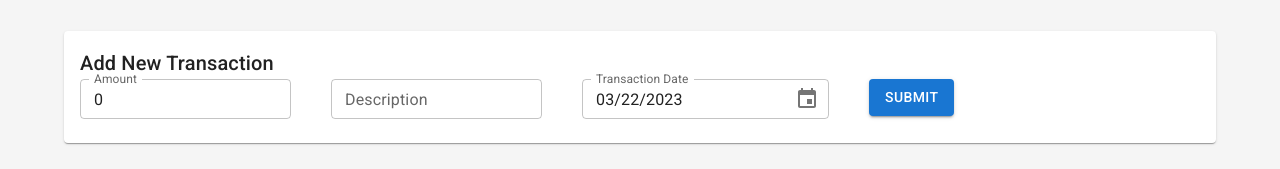
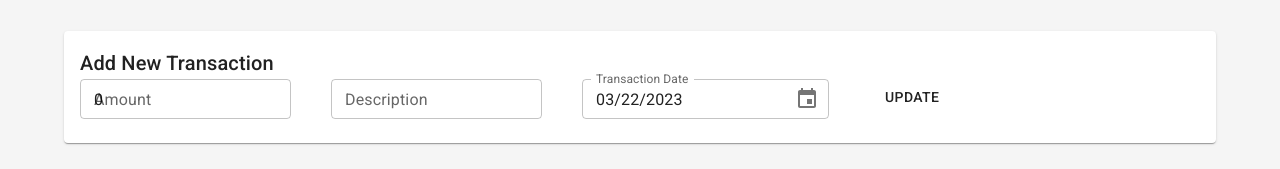
Before and after one commit to tduyphat/MERN-Expense-Tracker-VAMK-Thesis-2023, a React (Create React App) app in the folder client/: page / in a window 1280 px wide. Shown: the part 121-290 px from the top of the page. Built offline with nearby package versions, Linux system fonts and the light colour scheme; no server answers.

Commit message:
design the update function on the frontend

```diff
--- a/client/src/App.js
+++ b/client/src/App.js
@@ -6,6 +6,7 @@
 
 function App() {
   const [transactions, setTransactions] = useState([]);
+  const [editTransaction, setEditTransaction] = useState({});
 
   useEffect(() => {
     fetchTransactions();
@@ -21,8 +22,15 @@
     <div>
       <NavBar />
       <Container>
-        <TransactionForm fetchTransactions={fetchTransactions} />
-        <TransactionList transactions={transactions} fetchTransactions={fetchTransactions}/>
+        <TransactionForm
+          fetchTransactions={fetchTransactions}
+          editTransaction={editTransaction}
+        />
+        <TransactionList
+          transactions={transactions}
+          fetchTransactions={fetchTransactions}
+          setEditTransaction={setEditTransaction}
+        />
       </Container>
     </div>
   );
--- a/client/src/components/TransactionForm.js
+++ b/client/src/components/TransactionForm.js
@@ -1,4 +1,4 @@
-import { useState } from "react";
+import { useEffect, useState } from "react";
 import Card from "@mui/material/Card";
 import CardContent from "@mui/material/CardContent";
 import Typography from "@mui/material/Typography";
@@ -14,8 +14,17 @@
   date: new Date(),
 };
 
-export default function TransactionForm({ fetchTransactions }) {
+export default function TransactionForm({
+  fetchTransactions,
+  editTransaction,
+}) {
   const [form, setForm] = useState(InitialForm);
+
+  useEffect(() => {
+    if (editTransaction !== {}) {
+      setForm(editTransaction);
+    }
+  }, [editTransaction]);
 
   function handleChange(e) {
     console.log(e);
@@ -28,6 +37,15 @@
 
   async function handleSubmit(e) {
     e.preventDefault();
+    const res = editTransaction === {} ? create() : update()
+
+    if (res.ok) {
+      setForm(InitialForm);
+      fetchTransactions();
+    }
+  }
+
+  async function create() {
     const res = await fetch("http://localhost:4000/transaction", {
       method: "POST",
       body: JSON.stringify(form),
@@ -36,10 +54,19 @@
       },
     });
 
-    if (res.ok) {
-      setForm(InitialForm);
-      fetchTransactions()
-    }
+    return res
+  }
+
+  async function update() {
+    const res = await fetch(`http://localhost:4000/transaction/${editTransaction._id}`, {
+      method: "PATCH",
+      body: JSON.stringify(form),
+      headers: {
+        "content-type": "application/json",
+      },
+    });
+
+    return res
   }
 
   return (
@@ -78,9 +105,16 @@
               )}
             />
           </LocalizationProvider>
-          <Button type="submit" variant="contained">
-            Submit
-          </Button>
+          {editTransaction !== {} && (
+            <Button type="submit" variant="secondary">
+              Update
+            </Button>
+          )}
+          {editTransaction === {} && (
+            <Button type="submit" variant="contained">
+              Submit
+            </Button>
+          )}
         </form>
       </CardContent>
     </Card>
--- a/client/src/components/TransactionList.js
+++ b/client/src/components/TransactionList.js
@@ -10,18 +10,29 @@
 import EditSharpIcon from "@mui/icons-material/EditSharp";
 import DeleteSharpIcon from "@mui/icons-material/DeleteSharp";
 import IconButton from "@mui/material/IconButton";
+import dayjs from "dayjs";
 
-export default function TransactionList({ transactions, fetchTransactions }) {
+export default function TransactionList({
+  transactions,
+  fetchTransactions,
+  setEditTransaction,
+}) {
   async function remove(_id) {
-    if (!window.confirm("Are you sure you want to delete this transaction?")) return;
+    if (!window.confirm("Are you sure you want to delete this transaction?"))
+      return;
     const res = await fetch(`http://localhost:4000/transaction/${_id}`, {
       method: "DELETE",
-    })
+    });
     if (res.ok) {
-      fetchTransactions()
-      window.alert('Deleted successfully!')
+      fetchTransactions();
+      window.alert("Deleted successfully!");
     }
   }
+
+  function formatDate(date) {
+    return dayjs(date).format("DD/MM/YYYY");
+  }
+
   return (
     <>
       <Typography variant="h6" sx={{ marginTop: 10 }}>
@@ -47,9 +58,13 @@
                   {row.amount}
                 </TableCell>
                 <TableCell align="center">{row.description}</TableCell>
-                <TableCell align="center">{row.date}</TableCell>
+                <TableCell align="center">{formatDate(row.date)}</TableCell>
                 <TableCell align="center">
-                  <IconButton color="primary" component="label">
+                  <IconButton
+                    color="primary"
+                    component="label"
+                    onClick={() => setEditTransaction(row)}
+                  >
                     <EditSharpIcon />
                   </IconButton>
                   <IconButton
```
